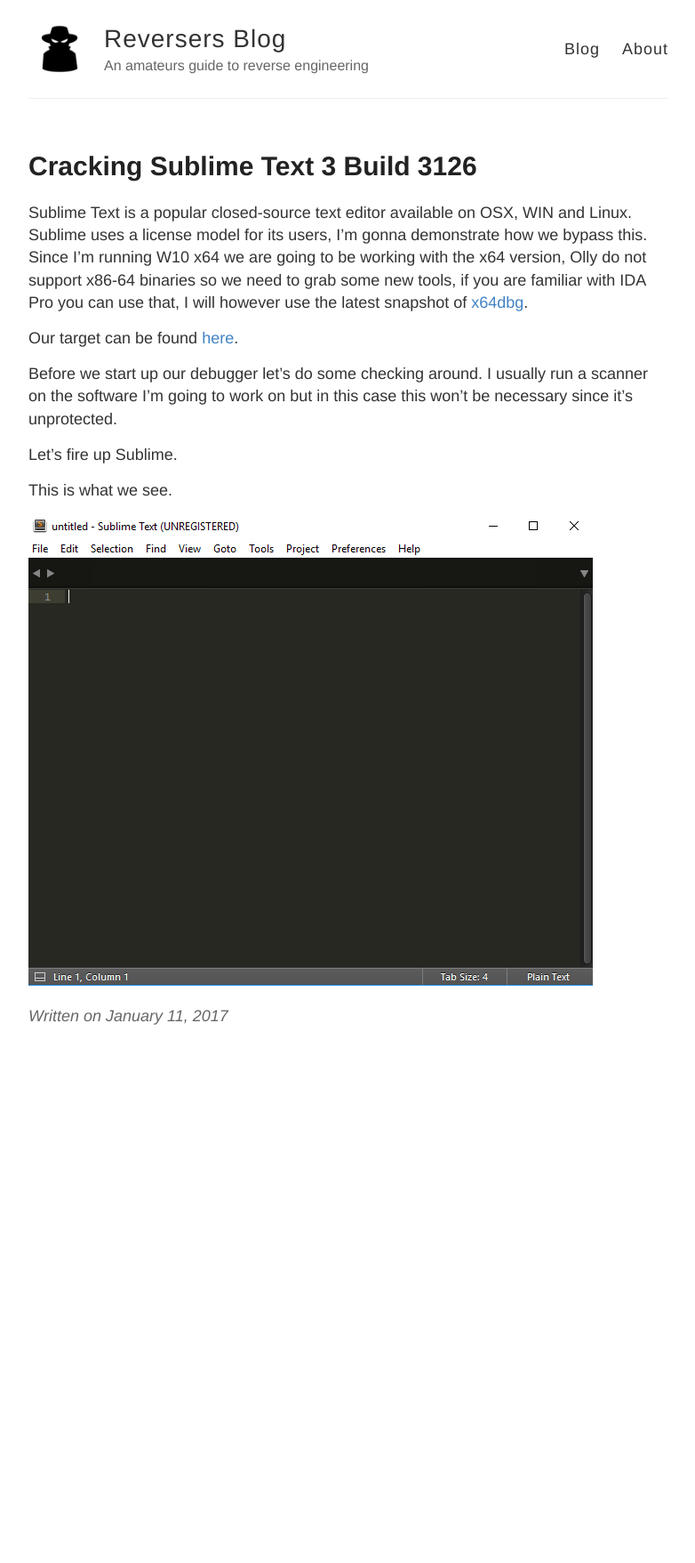
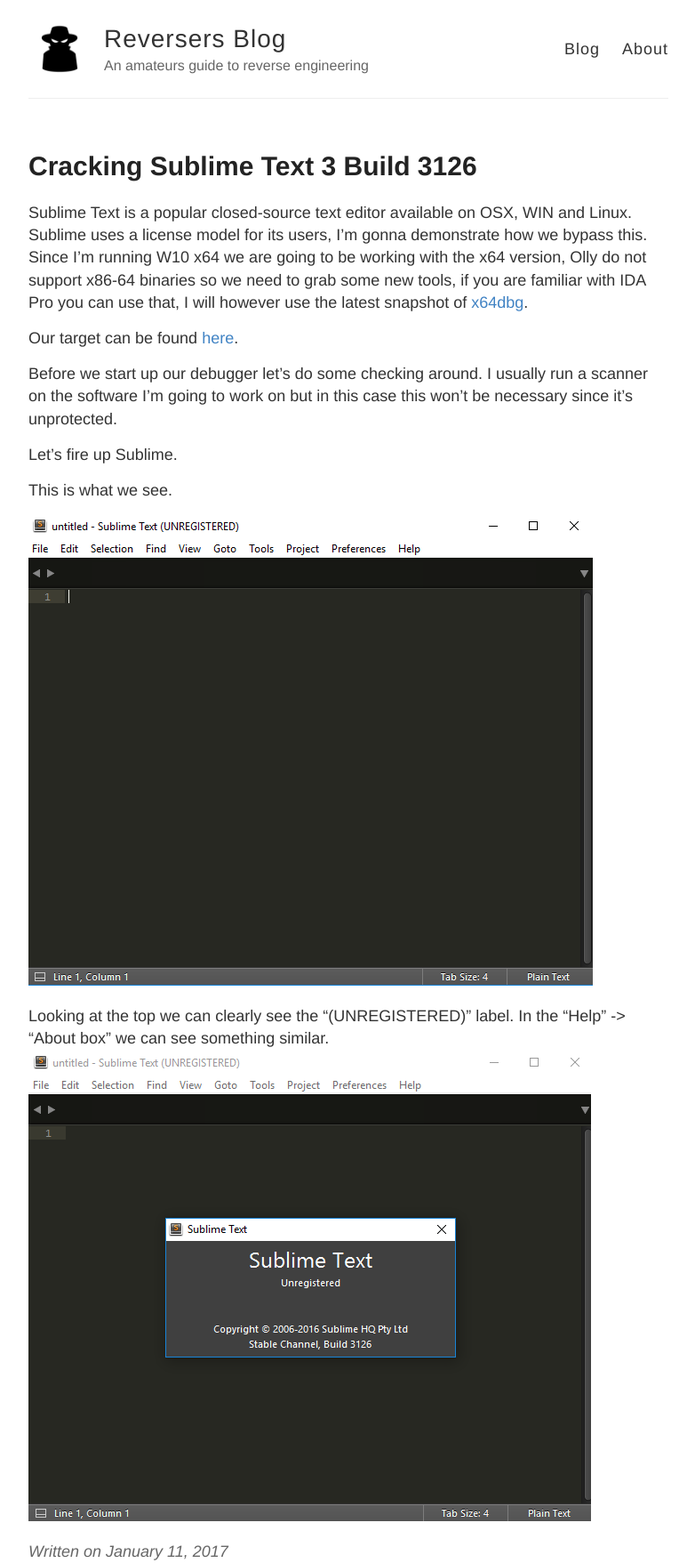
Before and after one commit to IWH2010/iwh2010.github.io, a Jekyll site: the page built from _posts/2017-01-11-Cracking-Sublime-Text-3-Build-3126.md, in a window 1280 px wide. Shown: the whole page at 89% size, without its empty margins (248-1030 px from the left). Built offline with Jekyll 4.4.1, drawn with Linux system fonts in a browser that asks for light colours; before the commit the page ends 1155 px from its top, so only the background shows below that.

Commit message:
New post

```diff
--- a/_posts/2017-01-11-Cracking-Sublime-Text-3-Build-3126.md
+++ b/_posts/2017-01-11-Cracking-Sublime-Text-3-Build-3126.md
@@ -19,3 +19,6 @@ Let's fire up Sublime.
 This is what we see.
 
 ![Sublime](/images/Sublime/S1.png)
+
+Looking at the top we can clearly see the "(UNREGISTERED)" label. In the "Help" -> "About box" we can see something similar.
+![Sublime](/images/Sublime/S2.png)
```
Also changed, not shown: images/Sublime/S2.png (added).
